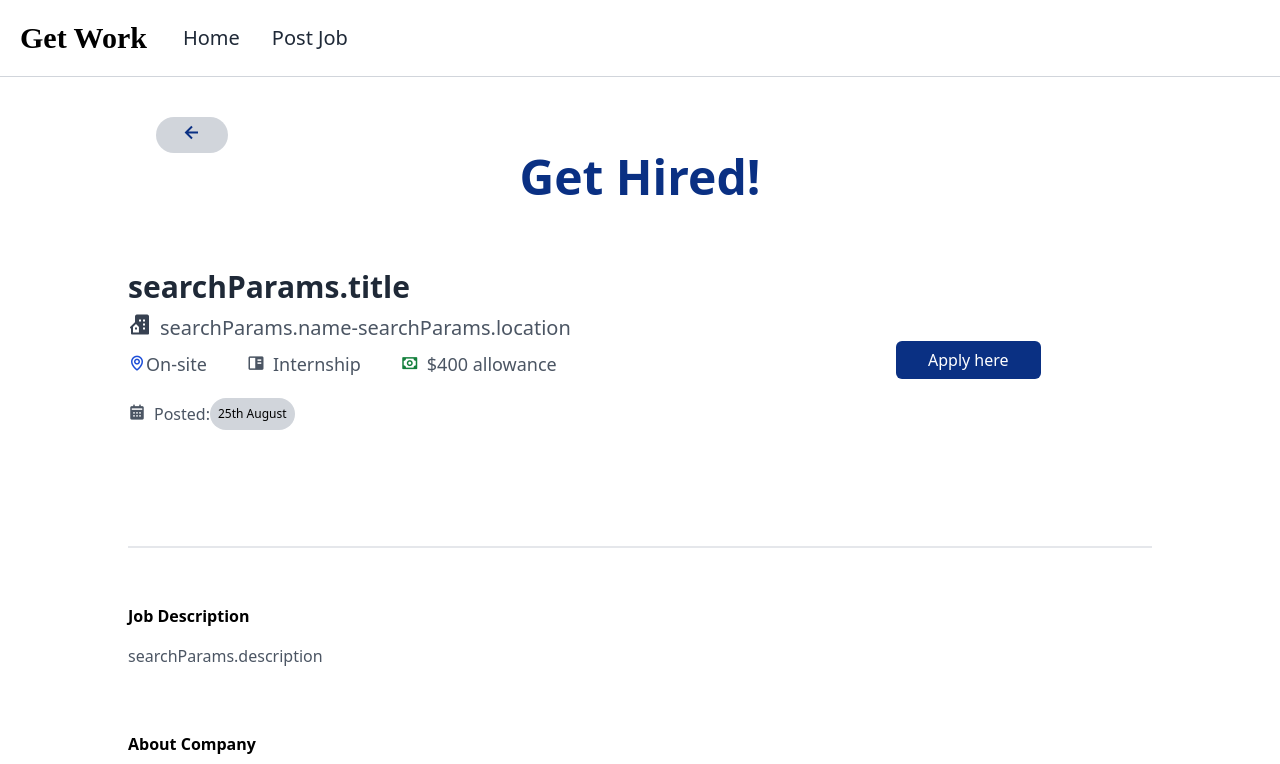
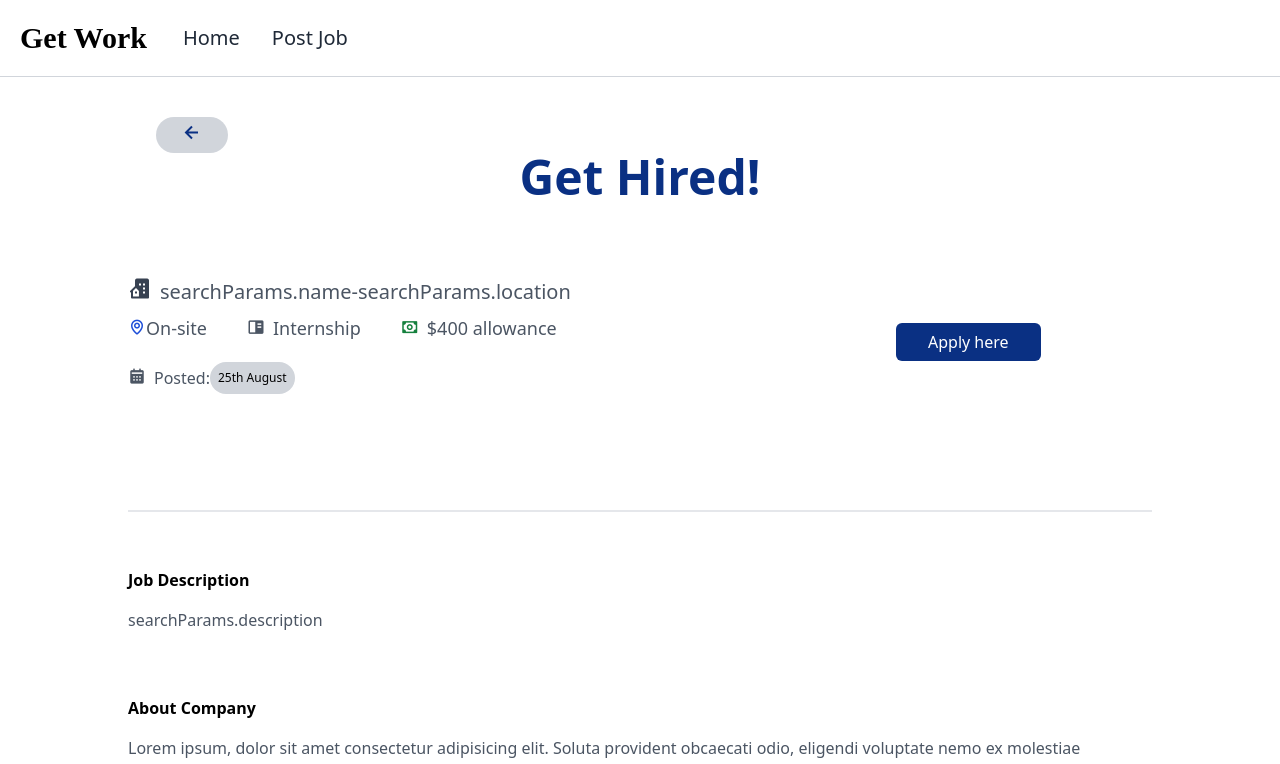
Before and after one commit to niigyanchristian/internsweb, a Next.js app: page /details in a window 1280 px wide. Shown: the top 764 px of the page. Built offline with nearby package versions, Linux system fonts and the light colour scheme; a web font is replaced by a local one.

Commit message:
version 0.0.1

```diff
--- a/app/details/page.js
+++ b/app/details/page.js
@@ -8,9 +8,10 @@ import Image from 'next/image';
 
 export default function Home({searchParams}) {
     const [isClient, setIsClient] = useState(false);
+    const {title}=searchParams;
     // const router = useRouter();
 console.log('====================================');
-// console.log(router);
+console.log('-->',title);
 console.log('====================================');
 
     useEffect(() => {
@@ -47,7 +48,7 @@ console.log('====================================');
                   </div>
                   <div className="sm:flex justify-between items-center">
                       <div className="my-10 text-gray-600 w-full sm:w-3/4">
-                          <p className="text-3xl text-gray-800 font-semibold">searchParams.title</p>
+                          <p className="text-3xl text-gray-800 font-semibold">{title}</p>
                           <p className="flex items-center my-2 text-xl"><span><i className='bx bxs-building-house mr-2 text-gray-700 text-2xl'></i></span>searchParams.name-searchParams.location</p>
                           <div className="text-lg flex space-x-2 sm:space-x-3 md:space-x-5 lg:space-x-10">
                               <p className="flex items-center"><span><i className='bx bx-map text-blue-700 text-lg' ></i></span>On-site</p>
```
